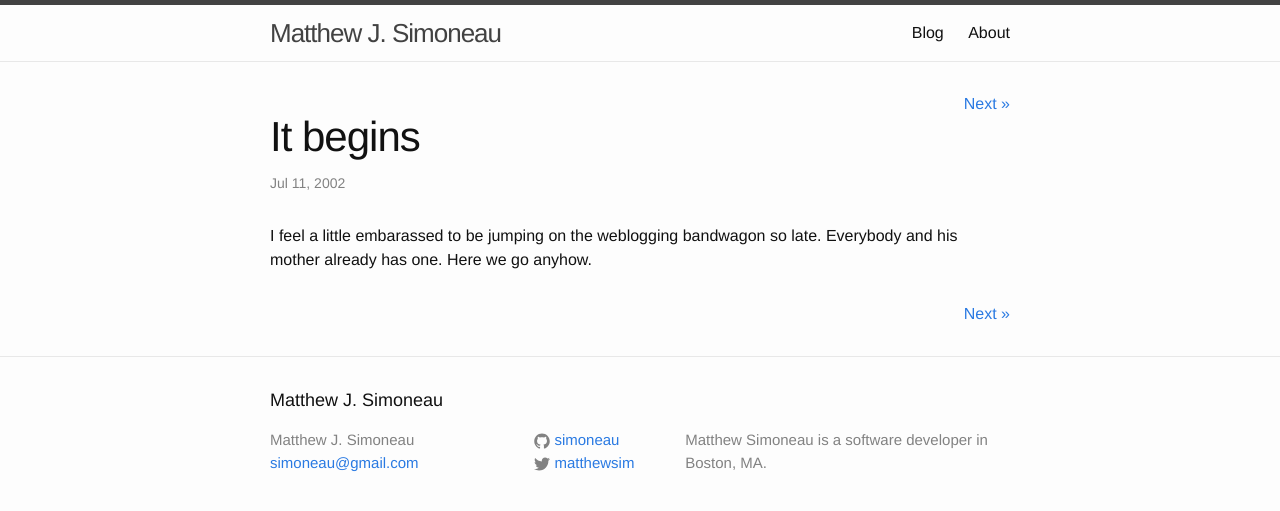
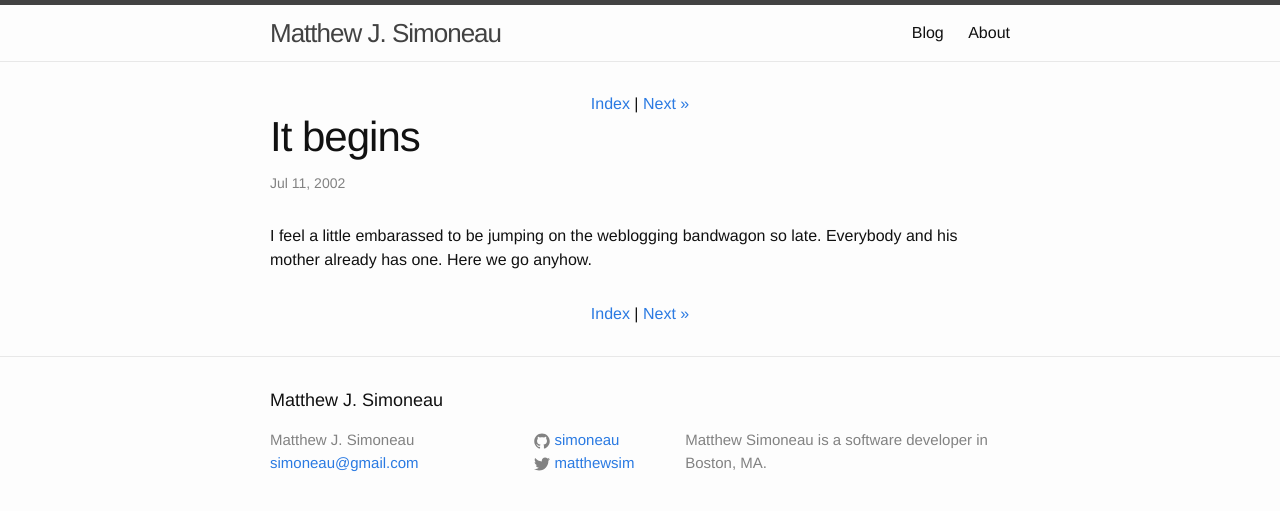
Before and after one commit to simoneau/simoneau.github.com, a Jekyll site: the page built from _posts/2002-07-11-1.md, in a window 1280 px wide. Shown: the top 511 px of the page. Built offline with Jekyll 4.4.1, drawn with Linux system fonts in a browser that asks for light colours.

Commit message:
Pull recent posts to front page. Rework navigation.

```diff
--- /dev/null
+++ b/_includes/nav.html
@@ -0,0 +1,9 @@
+<div id="page-navigation" style="text-align: center">
+  {% if page.previous.url %}
+  <a href="{{page.previous.url}}" title="Previous Post: {{page.previous.title}}">&laquo; Previous</a> |
+  {% endif %}
+  <a href="/weblog/" title="Index">Index</a>
+  {% if page.next.url %}
+  | <a href="{{page.next.url}}" title="Next Post: {{page.next.title}}">Next &raquo; </a>
+  {% endif %}
+</div>
--- a/_layouts/post.html
+++ b/_layouts/post.html
@@ -3,42 +3,17 @@ layout: default
 ---
 <div class="post">
 
-  <div id="page-navigation">
-    <div class="left" style="float:left">
-      {% if page.previous.url %}
-      <a href="{{page.previous.url}}" title="Previous Post: {{page.previous.title}}">&laquo; Previous</a>
-      {% endif %}
-    </div>
-    <div class="right" style="float:right">
-      {% if page.next.url %}
-      <a href="{{page.next.url}}" title="Next Post: {{page.next.title}}">Next &raquo; </a>
-      {% endif %}
-    </div>
-    <div class="clear">&nbsp;</div>
-  </div>
-
+  {% include nav.html %}
 
   <header class="post-header">
     <h1 class="post-title">{{ page.title }}</h1>
-    <p class="post-meta">{{ page.date | date: "%b %-d, %Y" }}{% if page.author %} • {{ page.author }}{% endif %}<!-- {% if page.meta %} • {{ page.meta }}{% endif %} --></p>
+    <p class="post-meta">{{ page.date | date: "%b %-d, %Y" }}</p>
   </header>
 
   <article class="post-content">
     {{ content }}
   </article>
 
-  <div id="page-navigation">
-    <div class="left" style="float:left">
-      {% if page.previous.url %}
-      <a href="{{page.previous.url}}" title="Previous Post: {{page.previous.title}}">&laquo; Previous</a>
-      {% endif %}
-    </div>
-    <div class="right" style="float:right">
-      {% if page.next.url %}
-      <a href="{{page.next.url}}" title="Next Post: {{page.next.title}}">Next &raquo; </a>
-      {% endif %}
-    </div>
-    <div class="clear">&nbsp;</div>
-  </div>
+  {% include nav.html %}
 
 </div>
```
Also changed, not shown: index.html (added, +33 -0 lines), index.md (deleted, +0 -18 lines).
